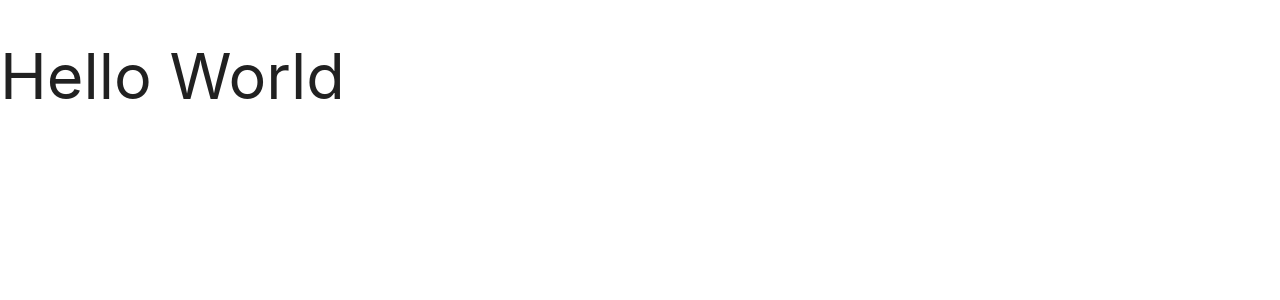
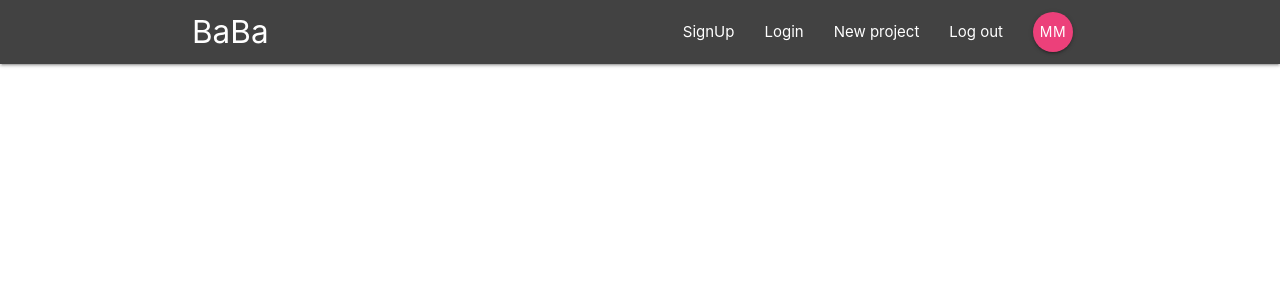
Before and after one commit to PortableSAM/React-Redux-Firebase-App-Tuto, a React (Create React App) app: page / in a window 1280 px wide. Shown: the top 300 px of the page. Built offline with nearby package versions, Linux system fonts and the light colour scheme.

Commit message:
Navbar Component

```diff
--- a/src/App.js
+++ b/src/App.js
@@ -1,14 +1,17 @@
-import React from "react";
+import React, { Component } from "react";
 import { BrowserRouter } from "react-router-dom";
+import Navbar from "./components/layout/Navbar";
 
-function App() {
+class App extends Component {
+  render() {
     return (
       <BrowserRouter>
         <div className="App">
-        <h1>Hello World</h1>
+          <Navbar />
         </div>
       </BrowserRouter>
     );
   }
+}
 
 export default App;
--- a/src/components/layout/Navbar.js
+++ b/src/components/layout/Navbar.js
@@ -0,0 +1,20 @@
+import React from "react";
+import { Link } from "react-router-dom";
+import SignedInLinks from "./SignedInLinks";
+import SignedOutLinks from "./SignedOutLinks";
+
+const Navbar = () => {
+  return (
+    <nav className="nav-wrapper grey darken-3">
+      <div className="container">
+        <Link to="/" className="brand-logo">
+          BaBa
+        </Link>
+        <SignedInLinks />
+        <SignedOutLinks />
+      </div>
+    </nav>
+  );
+};
+
+export default Navbar;
--- a/src/components/layout/SignedInLinks.js
+++ b/src/components/layout/SignedInLinks.js
@@ -0,0 +1,22 @@
+import React from "react";
+import { NavLink } from "react-router-dom";
+
+const SignedInLinks = () => {
+  return (
+    <ul className="right">
+      <li>
+        <NavLink to="/">New project</NavLink>
+      </li>
+      <li>
+        <NavLink to="/">Log out</NavLink>
+      </li>
+      <li>
+        <NavLink to="/" className="btn btn-floating pink lighten-1">
+          MM
+        </NavLink>
+      </li>
+    </ul>
+  );
+};
+
+export default SignedInLinks;
--- a/src/components/layout/SignedOutLinks.js
+++ b/src/components/layout/SignedOutLinks.js
@@ -0,0 +1,17 @@
+import React from "react";
+import { NavLink } from "react-router-dom";
+
+const SignedOutLinks = () => {
+  return (
+    <ul className="right">
+      <li>
+        <NavLink to="/">SignUp</NavLink>
+      </li>
+      <li>
+        <NavLink to="/">Login</NavLink>
+      </li>
+    </ul>
+  );
+};
+
+export default SignedOutLinks;
```
Lines whose indentation alone changed are shown as unchanged.
